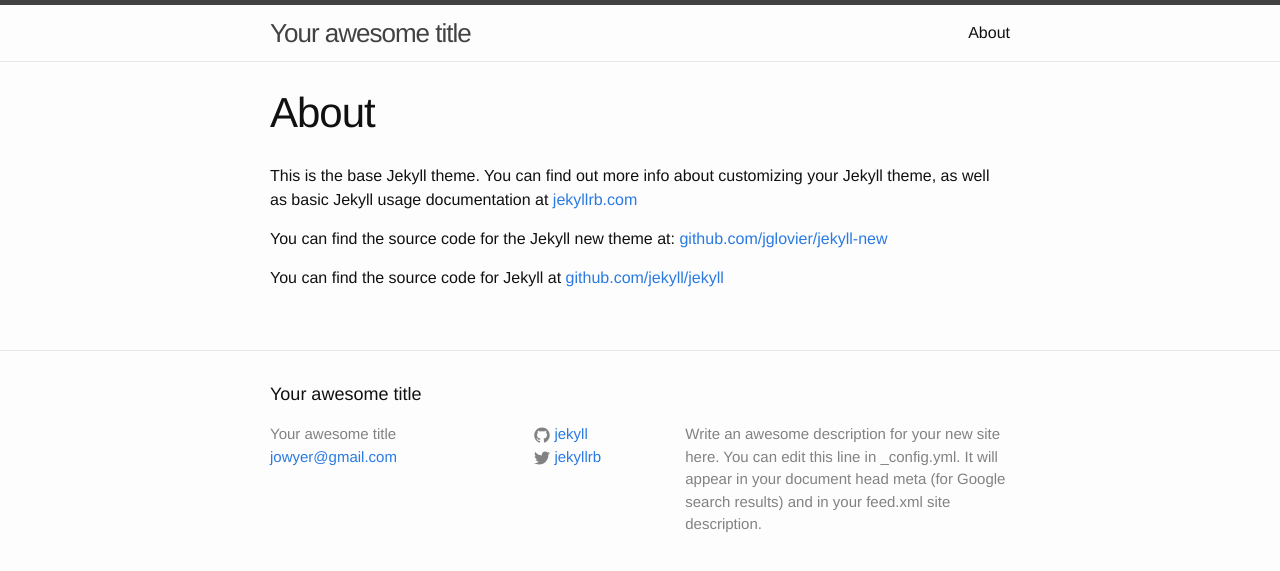
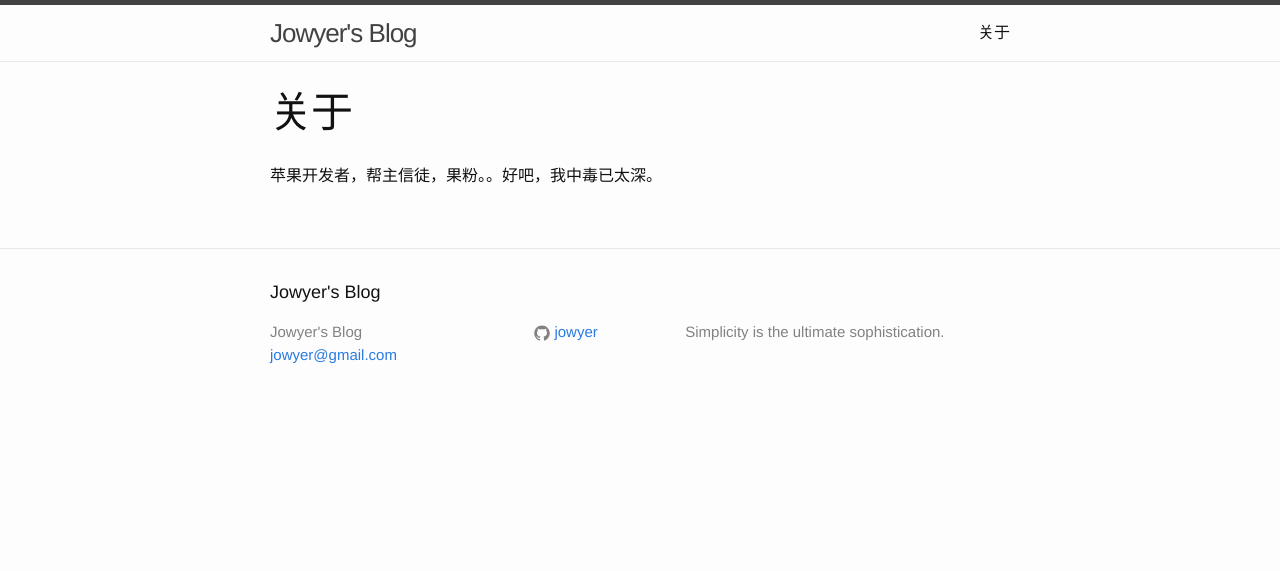
Before and after one commit to Jowyer/jowyer.github.io, a Jekyll site: the page built from about.md, in a window 1280 px wide. Shown: the top 571 px of the page. Built offline with Jekyll 4.4.1, drawn with Linux system fonts in a browser that asks for light colours.

Commit message:
10-24 update

```diff
--- a/_config.yml
+++ b/_config.yml
@@ -1,14 +1,12 @@
 # Site settings
-title: Your awesome title
+title: Jowyer's Blog
 email: jowyer@gmail.com
 description: > # this means to ignore newlines until "baseurl:"
-  Write an awesome description for your new site here. You can edit this
-  line in _config.yml. It will appear in your document head meta (for
-  Google search results) and in your feed.xml site description.
+  Simplicity is the ultimate sophistication.
 baseurl: "" # the subpath of your site, e.g. /blog/
-url: "http://yourdomain.com" # the base hostname & protocol for your site
-twitter_username: jekyllrb
-github_username:  jekyll
+# url: "http://yourdomain.com" # the base hostname & protocol for your site
+# twitter_username: jekyllrb
+github_username:  jowyer
 
 # Build settings
 markdown: kramdown
--- a/about.md
+++ b/about.md
@@ -1,11 +1,7 @@
 ---
 layout: page
-title: About
+title: 关于
 permalink: /about/
 ---
 
-This is the base Jekyll theme. You can find out more info about customizing your Jekyll theme, as well as basic Jekyll usage documentation at [jekyllrb.com](http://jekyllrb.com/)
-
-You can find the source code for the Jekyll new theme at: [github.com/jglovier/jekyll-new](https://github.com/jglovier/jekyll-new)
-
-You can find the source code for Jekyll at [github.com/jekyll/jekyll](https://github.com/jekyll/jekyll)
+苹果开发者，帮主信徒，果粉。。好吧，我中毒已太深。
--- a/index.html
+++ b/index.html
@@ -4,7 +4,7 @@
 
 <div class="home">
 
-  <h1 class="page-heading">Posts</h1>
+  <h1 class="page-heading">所有文章</h1>
 
   <ul class="post-list">
     {% for post in site.posts %}
@@ -18,6 +18,8 @@
     {% endfor %}
   </ul>
 
-  <p class="rss-subscribe">subscribe <a href="{{ "/feed.xml" | prepend: site.baseurl }}">via RSS</a></p>
+<!--
+   <p class="rss-subscribe">subscribe <a href="{{ "/feed.xml" | prepend: site.baseurl }}">via RSS</a></p>
+-->
 
 </div>
```
Also changed, not shown: _posts/2012-08-25-hello-world.html (deleted, +0 -9 lines), _posts/2014-10-24-hello-world.markdown (added, +7 -0 lines).
